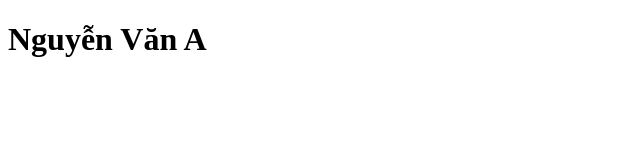
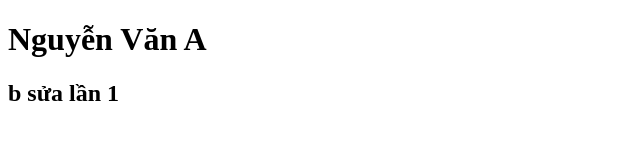
Before and after one commit to huynhthanhnhannnh-pixel/teamA-B, a plain HTML site: page index.html in a window 1280 px wide. Shown: the whole page, without its empty margins (0-640 px from the left). Drawn offline with Linux system fonts and the light colour scheme.

Commit message:
b sửa lần 1

```diff
--- a/index.html
+++ b/index.html
@@ -7,5 +7,6 @@
 </head>
 <body>
     <h1>Nguyễn Văn A</h1>
+    <h2>b sửa lần 1</h2>
 </body>
 </html>
```
